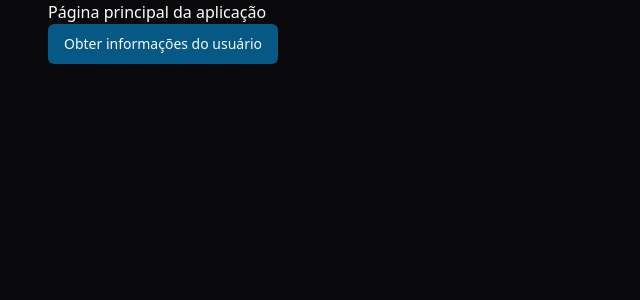
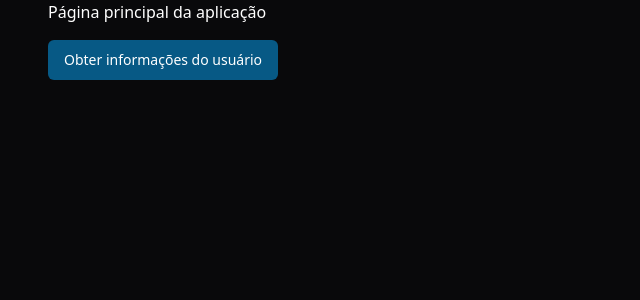
Before and after one commit to fernando-pacheco/projeto-restaurante, a React (Vite) app in the folder frontend/: page /home in a window 1280 px wide. Shown: the top 300 px of the page, without its empty margins (0-640 px from the left). Built offline with nearby package versions, Linux system fonts and the light colour scheme.

Commit message:
[frontend] feat: página inicial pós autenticação

```diff
--- a/frontend/src/pages/home/index.tsx
+++ b/frontend/src/pages/home/index.tsx
@@ -1,12 +1,26 @@
 import { Button } from "@/components/molecules/button";
+import { useState } from "react";
+import { InfosUsuarioProps } from "@/service/interface/infos-usuario-interface";
+import usuarioInfoService from "@/service/usuario-info";
 
 export function Home() {
+    const [infosUsuario, setInfosUsuario] = useState<InfosUsuarioProps | null>(null)
+
+    async function obterInfosUsuario() {
+        const response = await usuarioInfoService.obterInfoUsuario()
+        if (response && response.data) {
+            setInfosUsuario(response.data)
+        } else {
+            console.error("Nenhum dado retornado.")
+        }
+    }
 
     return (
-        <div>
+        <div className="space-y-4">
             <h1>Página principal da aplicação</h1>
             <Button
-                className="bg-sky-800 hover:"
+                onClick={obterInfosUsuario}
+                variant={"primary"}
             >
                 Obter informações do usuário
             </Button>
```
